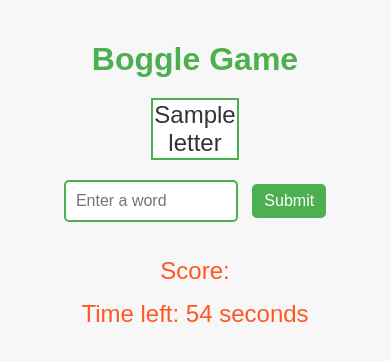
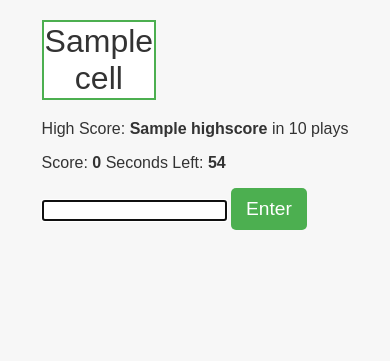
Before and after one commit to Nogal1/Boggle-Exercise, a Flask app: template flask-boggle/templates/board.html in a window 390 px wide. Shown: the top 361 px of the page. Run offline with Flask 3, Linux system fonts and the light colour scheme; the template is opened without the code that fills it: most values are stand-ins (such as "Sample title", 1, 10 or a date in 2020); parts of the project's set-up code (start-up, migrations or seed data) failed here and were passed over; some libraries are stand-ins or nearby versions.

Commit message:
working, time to refactor

```diff
--- a/flask-boggle/app.py
+++ b/flask-boggle/app.py
@@ -6,30 +6,41 @@ app.config["SECRET_KEY"] = "supersecret"
 
 boggle_game = Boggle()
 
+
 @app.route("/")
-def display_board():
-    """Generate and display the Boggle board."""
+def homepage():
+    """Show board."""
+
     board = boggle_game.make_board()
     session['board'] = board
-    return render_template("board.html", board=board)
+    highscore = session.get("highscore", 0)
+    nplays = session.get("nplays", 0)
 
-@app.route("/check-word", methods=["POST"])
+    return render_template("board.html", board=board,
+                           highscore=highscore,
+                           nplays=nplays)
+
+
+@app.route("/check-word")
 def check_word():
-    """Check if a word is valid and exists on the board."""
-    word = request.json["word"]
+    """Check if word is in dictionary."""
+
+    word = request.args["word"]
     board = session["board"]
-    result = boggle_game.check_valid_word(board, word)
+    response = boggle_game.check_valid_word(board, word)
 
-    return jsonify({"result": result})
+    return jsonify({'result': response})
+
 
 @app.route("/post-score", methods=["POST"])
 def post_score():
-    """Update the number of games played and the highest score."""
+    """Receive score, update nplays, update high score if appropriate."""
+
     score = request.json["score"]
-    high_score = session.get("high_score", 0)
-    games_played = session.get("games_played", 0)
+    highscore = session.get("highscore", 0)
+    nplays = session.get("nplays", 0)
 
-    session["high_score"] = max(score, high_score)
-    session["games_played"] = games_played + 1
+    session['nplays'] = nplays + 1
+    session['highscore'] = max(score, highscore)
 
-    return jsonify({"high_score": session["high_score"], "games_played": session["games_played"]})
+    return jsonify(brokeRecord=score > highscore)
--- a/flask-boggle/static/script.js
+++ b/flask-boggle/static/script.js
@@ -1,56 +1,99 @@
 class BoggleGame {
-    constructor(boardId, timerId, scoreId, resultId) {
-        this.board = document.getElementById(boardId);
-        this.timer = document.getElementById(timerId);
-        this.score = document.getElementById(scoreId);
-        this.result = document.getElementById(resultId);
-        this.timeLeft = 60;
-        this.scoreValue = 0;
-        this.gameActive = true;  // Flag to track if the game is still active
+    /* make a new game at this DOM id */
 
-        this.timerInterval = setInterval(this.tick.bind(this), 1000);
+    constructor(boardId, secs = 60) {
+        this.secs = secs; // game length
+        this.showTimer();
+
+        this.score = 0;
+        this.words = new Set();
+        this.board = $("#" + boardId);
+
+        // every 1000 msec, "tick"
+        this.timer = setInterval(this.tick.bind(this), 1000);
+
+        $(".add-word", this.board).on("submit", this.handleSubmit.bind(this));
     }
 
-    async submitWord(word) {
-        if (!this.gameActive) return;  // Prevent word submission if the game is over
+    /* show word in list of words */
 
-        const response = await axios.post("/check-word", { word });
-        const result = response.data.result;
-        this.showResult(result, word);
-        if (result === "ok") this.updateScore(word.length);
+    showWord(word) {
+        $(".words", this.board).append($("<li>", { text: word }));
     }
 
-    showResult(result, word) {
-        if (result === "ok") {
-            this.result.innerText = `${word} is a valid word!`;
-        } else if (result === "not-on-board") {
-            this.result.innerText = `${word} is not on the board.`;
+    /* show score in html */
+
+    showScore() {
+        $(".score", this.board).text(this.score);
+    }
+
+    /* show a status message */
+
+    showMessage(msg, cls) {
+        $(".msg", this.board)
+            .text(msg)
+            .removeClass()
+            .addClass(`msg ${cls}`);
+    }
+
+    /* handle submission of word: if unique and valid, score & show */
+
+    async handleSubmit(evt) {
+        evt.preventDefault();
+        const $word = $(".word", this.board);
+
+        let word = $word.val();
+        if (!word) return;
+
+        if (this.words.has(word)) {
+            this.showMessage(`Already found ${word}`, "err");
+            return;
+        }
+
+        // check server for validity
+        const resp = await axios.get("/check-word", { params: { word: word } });
+        if (resp.data.result === "not-word") {
+            this.showMessage(`${word} is not a valid English word`, "err");
+        } else if (resp.data.result === "not-on-board") {
+            this.showMessage(`${word} is not a valid word on this board`, "err");
         } else {
-            this.result.innerText = `${word} is not a valid word.`;
+            this.showWord(word);
+            this.score += word.length;
+            this.showScore();
+            this.words.add(word);
+            this.showMessage(`Added: ${word}`, "ok");
+        }
+
+        $word.val("").focus();
+    }
+
+    /* Update timer in DOM */
+
+    showTimer() {
+        $(".timer", this.board).text(this.secs);
+    }
+
+    /* Tick: handle a second passing in game */
+
+    async tick() {
+        this.secs -= 1;
+        this.showTimer();
+
+        if (this.secs === 0) {
+            clearInterval(this.timer);
+            await this.scoreGame();
         }
     }
 
-    updateScore(points) {
-        this.scoreValue += points;
-        this.score.innerText = `Score: ${this.scoreValue}`;
-    }
+    /* end of game: score and update message. */
 
-    async tick() {
-        this.timeLeft--;
-        this.timer.innerText = `Time left: ${this.timeLeft} seconds`;
-
-        if (this.timeLeft === 0) {
-            this.endGame();
+    async scoreGame() {
+        $(".add-word", this.board).hide();
+        const resp = await axios.post("/post-score", { score: this.score });
+        if (resp.data.brokeRecord) {
+            this.showMessage(`New record: ${this.score}`, "ok");
+        } else {
+            this.showMessage(`Final score: ${this.score}`, "ok");
         }
     }
-
-    async endGame() {
-        this.gameActive = false;  // Set the game as inactive
-        clearInterval(this.timerInterval);
-        this.result.innerText = "Time's up!";
-        await axios.post("/post-score", { score: this.scoreValue });
-    }
 }
-
-// Initialize the game
-const game = new BoggleGame("board", "timer", "score", "result");
--- a/flask-boggle/static/style.css
+++ b/flask-boggle/static/style.css
@@ -8,12 +8,6 @@ body {
     display: flex;
     flex-direction: column;
     align-items: center;
-}
-
-h1 {
-    color: #4CAF50;
-    font-size: 2.5em;
-    margin-bottom: 20px;
 }
 
 table {
@@ -82,26 +76,3 @@ button:hover {
     color: #FF5722;
     margin-bottom: 20px;
 }
-
-/* Media Query for Mobile Devices */
-@media (max-width: 600px) {
-    td {
-        width: 50px;
-        height: 50px;
-        font-size: 1.5em;
-    }
-
-    input[type="text"] {
-        width: 150px;
-        font-size: 1em;
-    }
-
-    button {
-        padding: 8px 12px;
-        font-size: 1em;
-    }
-
-    h1 {
-        font-size: 2em;
-    }
-}
--- a/flask-boggle/templates/board.html
+++ b/flask-boggle/templates/board.html
@@ -1,31 +1,56 @@
-<!-- board.html -->
 <!doctype html>
-<html lang="en">
+<html>
+
 <head>
-    <meta charset="UTF-8">
-    <meta name="viewport" content="width=device-width, initial-scale=1.0">
-    <title>Boggle Game</title>
-    <link rel="stylesheet" href="{{ url_for('static', filename='style.css') }}">
+    <title>Boggle</title>
+    <link rel="stylesheet" href="/static/style.css">
 </head>
+
 <body>
-    <h1>Boggle Game</h1>
-    <table>
+    <section id="boggle">
+
+        <table class="board">
+            <tbody>
                 {% for row in board %}
                 <tr>
-                {% for letter in row %}
-                    <td>{{ letter }}</td>
+                    {% for cell in row %}
+                    <td>{{ cell }}</td>
                     {% endfor %}
                 </tr>
                 {% endfor %}
+            </tbody>
         </table>
-    <form id="word-form">
-        <input type="text" name="word" id="word" placeholder="Enter a word" required>
-        <button type="submit">Submit</button>
+
+        <p>High Score:
+            <b>{{ highscore }}</b>
+            in {{ nplays }} plays
+        </p>
+
+        <p>
+            Score: <b class="score">0</b>
+            Seconds Left: <b class="timer"></b>
+        </p>
+
+        <form method="POST" class="add-word">
+            <input name="word" class="word" autofocus>
+            <button>Enter</button>
         </form>
-    <div id="result"></div>
-    <div id="score">Score:<b class="score"></b></div>
-    <div id="timer">Time left:<b class="timer"></b></div>
+
+        <p class="msg">
+            <!-- our JS will put messages here dynamically -->
+        </p>
+
+        <ul class="words">
+            <!-- our JS will words here as they score -->
+        </ul>
+
+    </section>
+    <script src="http://unpkg.com/jquery"></script>
+    <script src="https://unpkg.com/axios@0.19.0/dist/axios.js"></script>
+    <script src="/static/script.js"></script>
+    <script>
+        let game = new BoggleGame("boggle", 60);
+    </script>
 </body>
-<script src="https://cdnjs.cloudflare.com/ajax/libs/axios/0.21.1/axios.min.js"></script>
-<script src="{{ url_for('static', filename='script.js') }}"></script>
+
 </html>
```
Also changed, not shown: flask-boggle/test.py (+37 -52 lines). Lines whose indentation alone changed are shown as unchanged.
